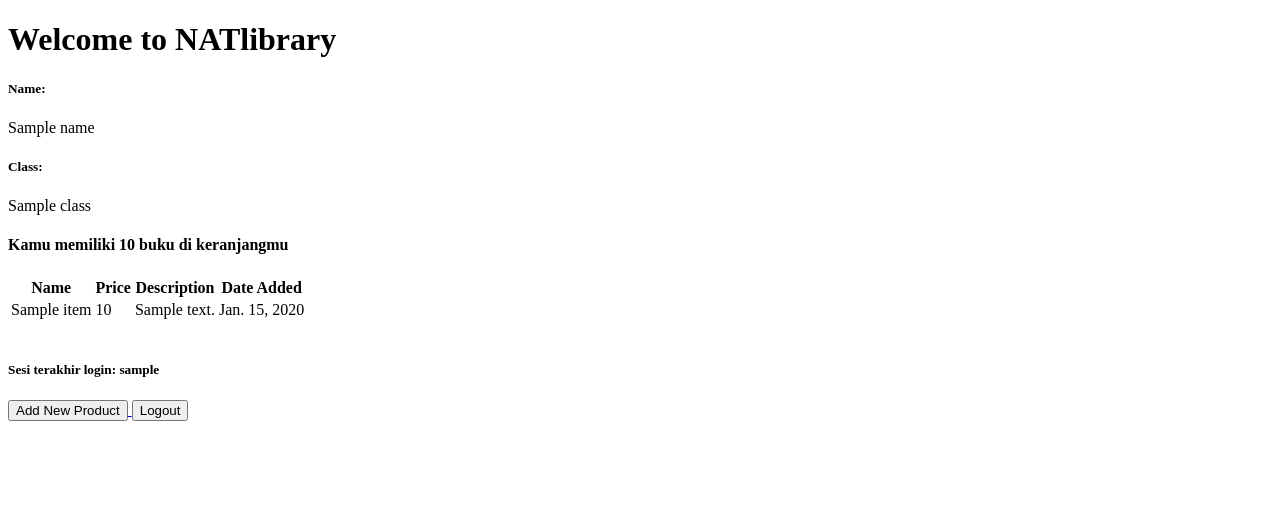
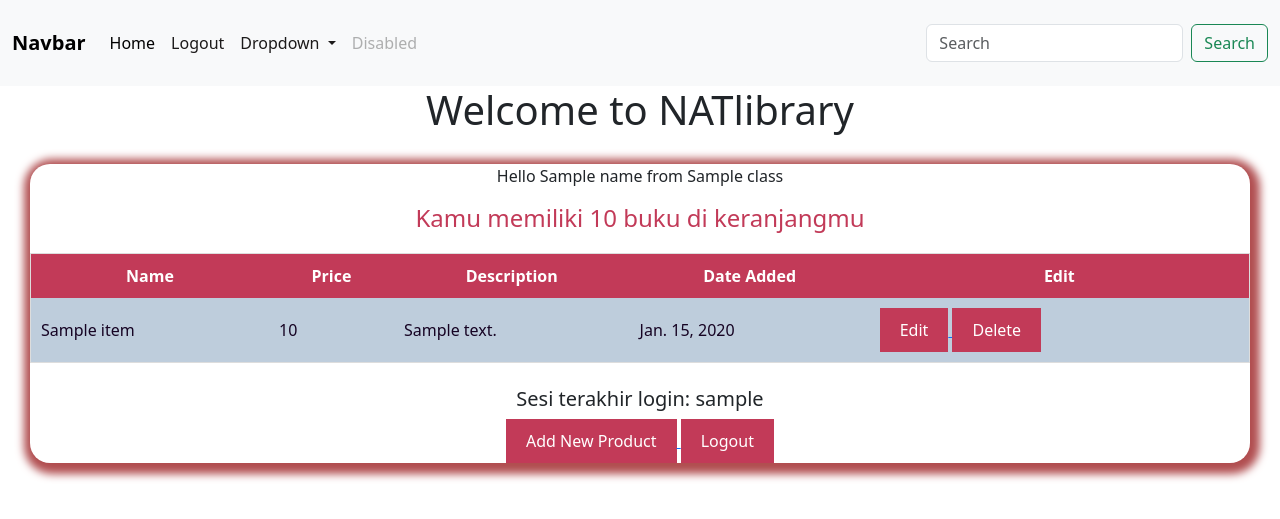
Before and after one commit to nandanathaniela/natlibrary, a Django app: template main/templates/main.html in a window 1280 px wide. Shown: the top 519 px of the page. Run offline with Django 4.2, Linux system fonts and the light colour scheme; tables that the repository leaves empty hold one stand-in row (values such as "Sample post"); the template is opened without the code that fills it: values that come from a table or form of the project are taken from there, most other values are stand-ins (such as "Sample title", 1, 10 or a date in 2020).

Commit message:
tugas05 done

```diff
--- /dev/null
+++ b/main/static/css/main.css
@@ -0,0 +1,110 @@
+body,
+html {
+  margin: 0;
+  padding: 0;
+}
+
+body {
+  font-family: Arial, sans-serif;
+  background-color: #f2f2f2;
+}
+
+h1 {
+    text-align: center;
+}
+
+section {
+    text-align: center;
+    margin: 30px;
+    background-color: #ffffff;;
+    border-radius: 20px;
+    max-height: fit-content;
+    box-shadow: 2px 3px 8px 8px #b14e50;
+}
+
+.container-fluid {
+  padding: 15px;
+}
+
+.navbar {
+  background-color: #c23a58;
+  color: rgb(33, 29, 29);
+}
+
+.navbar-brand {
+  font-size: 24px;
+  font-weight: bold;
+}
+
+.navbar-nav .nav-link {
+  color: rgb(28, 26, 26);
+}
+
+.navbar-nav .nav-link:hover {
+  color: #121213;
+}
+
+h1 {
+  font-size: 36px;
+  margin-top: 20px;
+}
+
+h5 {
+  font-size: 18px;
+  margin-top: 15px;
+}
+
+.total {
+  font-size: 24px;
+  color: #c23a58;
+}
+
+table {
+  width: 100%;
+  border-collapse: collapse;
+  margin-top: 20px;
+}
+
+table, th, td {
+  border: 1px solid #ddd;
+}
+
+table tr:last-child td {
+    background-color: #becddc;
+    color: #160323;
+    font-weight: 500;
+}
+
+th, td {
+  padding: 10px;
+  text-align: left;
+}
+
+th {
+  background-color: #c23a58;
+  color: white;
+}
+
+button {
+  padding: 10px 20px;
+  margin-top: 10px;
+  background-color: #c23a58;
+  color: white;
+  border: none;
+  cursor: pointer;
+}
+
+button:hover {
+  background-color: #650d22;
+}
+
+.form-control {
+  width: 250px;
+  padding: 5px;
+}
+
+@media (max-width: 768px) {
+  .navbar-brand {
+    font-size: 20px;
+  }
+}
--- a/main/templates/login.html
+++ b/main/templates/login.html
@@ -1,6 +1,10 @@
 {% extends 'base.html' %}
+{% load static %}
 
 {% block meta %}
+    <meta charset="UTF-8">
+    <meta name="viewport" content="width=device-width, initial-scale=1.0">
+    <link rel="stylesheet" href="{% static 'css/login.css' %}">
     <title>Login</title>
 {% endblock meta %}
 
--- a/main/templates/main.html
+++ b/main/templates/main.html
@@ -1,13 +1,53 @@
 {% extends 'base.html' %}
+{% load static %}
+
+{% block meta %}
+  <meta charset="UTF-8">
+  <meta name="viewport" content="width=device-width, initial-scale=1.0">
+  <link rel="stylesheet" href="{% static 'css/main.css' %}">
+  <title>Home</title>
+{% endblock meta %}
 
 {% block content %}
+<nav class="navbar navbar-expand-lg bg-body-tertiary">
+    <div class="container-fluid">
+      <a class="navbar-brand" href="#">Navbar</a>
+      <button class="navbar-toggler" type="button" data-bs-toggle="collapse" data-bs-target="#navbarSupportedContent" aria-controls="navbarSupportedContent" aria-expanded="false" aria-label="Toggle navigation">
+        <span class="navbar-toggler-icon"></span>
+      </button>
+      <div class="collapse navbar-collapse" id="navbarSupportedContent">
+        <ul class="navbar-nav me-auto mb-2 mb-lg-0">
+          <li class="nav-item">
+            <a class="nav-link active" aria-current="page" href="#">Home</a>
+          </li>
+          <li class="nav-item">
+            <a class="nav-link" href="{% url 'main:logout' %}">Logout</a>
+          </li>
+          <li class="nav-item dropdown">
+            <a class="nav-link dropdown-toggle" href="#" role="button" data-bs-toggle="dropdown" aria-expanded="false">
+              Dropdown
+            </a>
+            <ul class="dropdown-menu">
+              <li><a class="dropdown-item" href="#">Action</a></li>
+              <li><a class="dropdown-item" href="#">Another action</a></li>
+              <li><hr class="dropdown-divider"></li>
+              <li><a class="dropdown-item" href="#">Something else here</a></li>
+            </ul>
+          </li>
+          <li class="nav-item">
+            <a class="nav-link disabled" aria-disabled="true">Disabled</a>
+          </li>
+        </ul>
+        <form class="d-flex" role="search">
+          <input class="form-control me-2" type="search" placeholder="Search" aria-label="Search">
+          <button class="btn btn-outline-success" type="submit">Search</button>
+        </form>
+      </div>
+    </div>
+  </nav>
     <h1>Welcome to NATlibrary</h1>
-
-    <h5>Name:</h5>
-    <p>{{name}}</p>
-
-    <h5>Class:</h5>
-    <p>{{class}}</p>
+    <section>
+        <p>Hello {{ name }} from {{ class }}</p>
 
         <h4 class="total">Kamu memiliki {{total}} buku di keranjangmu</h5>
 
@@ -17,6 +57,7 @@
                 <th>Price</th>
                 <th>Description</th>
                 <th>Date Added</th>
+                <th>Edit</th>
             </tr>
 
             {% comment %} Berikut cara memperlihatkan data produk di bawah baris ini {% endcomment %}
@@ -27,6 +68,18 @@
                     <td>{{product.price}}</td>
                     <td>{{product.description}}</td>
                     <td>{{product.date_added}}</td>
+                    <td>
+                        <a href="{% url 'main:edit_product' product.pk %}">
+                            <button>
+                                Edit
+                            </button>
+                        </a>
+                        <a href="{% url 'main:delete_product' product.pk %}">
+                            <button>
+                                Delete
+                            </button>
+                        </a>
+                    </td>
                 </tr>
             {% endfor %}
         </table>
@@ -44,4 +97,6 @@
                 Logout
             </button>
         </a>
+    </section>
+
 {% endblock content %}
--- a/main/templates/register.html
+++ b/main/templates/register.html
@@ -1,6 +1,10 @@
 {% extends 'base.html' %}
+{% load static %}
 
 {% block meta %}
+    <meta charset="UTF-8">
+    <meta name="viewport" content="width=device-width, initial-scale=1.0">
+    <link rel="stylesheet" href="{% static 'css/register.css' %}">
     <title>Register</title>
 {% endblock meta %}
 
--- a/main/urls.py
+++ b/main/urls.py
@@ -7,6 +7,8 @@ from main.views import show_main, create_product, show_xml, show_json, show_xml_
 from main.views import register
 from main.views import login_user
 from main.views import logout_user
+from main.views import edit_product
+from main.views import delete_product
 
 app_name = 'main'
 
@@ -20,4 +22,6 @@ urlpatterns = [
     path('register/', register, name='register'),
     path('login/', login_user, name='login'),
     path('logout/', logout_user, name='logout'),
+    path('edit-product/<int:id>', edit_product, name='edit_product'),
+    path('delete/<int:id>', delete_product, name='delete_product'),
 ]
--- a/templates/base.html
+++ b/templates/base.html
@@ -2,13 +2,16 @@
 <!DOCTYPE html>
 <html lang="en">
     <head>
-        <meta charset="UTF-8" />
-        <meta
-            name="viewport"
-            content="width=device-width, initial-scale=1.0"
-        />
-        {% block meta %}
-        {% endblock meta %}
+        <head>
+            {% block meta %}
+                <meta charset="UTF-8" />
+                <meta name="viewport" content="width=device-width, initial-scale=1">
+            {% endblock meta %}
+            <link href="https://cdn.jsdelivr.net/npm/bootstrap@5.3.2/dist/css/bootstrap.min.css" rel="stylesheet" integrity="sha384-T3c6CoIi6uLrA9TneNEoa7RxnatzjcDSCmG1MXxSR1GAsXEV/Dwwykc2MPK8M2HN" crossorigin="anonymous">
+            <script src="https://code.jquery.com/jquery-3.6.0.min.js" integrity="sha384-KyZXEAg3QhqLMpG8r+J4jsl5c9zdLKaUk5Ae5f5b1bw6AUn5f5v8FZJoMxm6f5cH1" crossorigin="anonymous"></script>
+            <script src="https://cdn.jsdelivr.net/npm/@popperjs/core@2.11.8/dist/umd/popper.min.js" integrity="sha384-I7E8VVD/ismYTF4hNIPjVp/Zjvgyol6VFvRkX/vR+Vc4jQkC+hVqc2pM8ODewa9r" crossorigin="anonymous"></script>
+            <script src="https://cdn.jsdelivr.net/npm/bootstrap@5.3.2/dist/js/bootstrap.min.js" integrity="sha384-BBtl+eGJRgqQAUMxJ7pMwbEyER4l1g+O15P+16Ep7Q9Q+zqX6gSbd85u4mG4QzX+" crossorigin="anonymous"></script>
+        </head>
     </head>
 
     <body>
```
Also changed, not shown: main/static/css/create_product.css (added, +80 -0 lines), main/static/css/edit_product.css (added, +80 -0 lines), main/static/css/login.css (added, +81 -0 lines), main/static/css/register.css (added, +83 -0 lines), main/templates/edit_product.html (added, +27 -0 lines), main/views.py (+23 -0 lines), README.md. Lines whose indentation alone changed are shown as unchanged.
